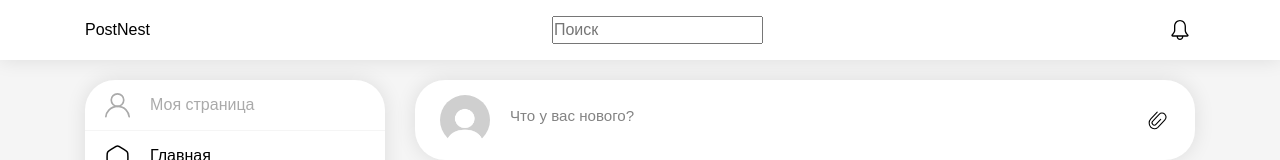
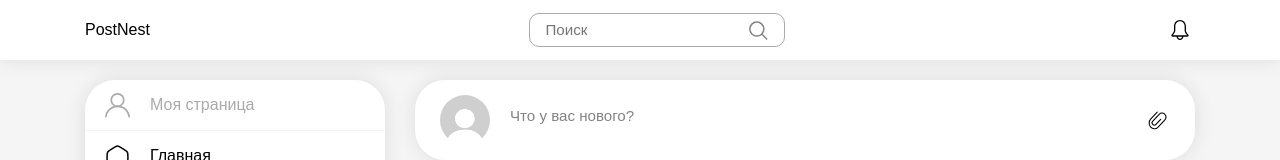
Before and after one commit to ilyhan/SotialNetwork, a React (Vite) app in the folder PostNest/: page /home in a window 1280 px wide. Shown: the top 160 px of the page. Built offline with nearby package versions, Linux system fonts and the light colour scheme.

Commit message:
search input

```diff
--- a/PostNest/src/common/components/header/Header.tsx
+++ b/PostNest/src/common/components/header/Header.tsx
@@ -11,7 +11,7 @@ const Header = () => {
         <HeaderWrapper>
             <HeaderContent>
                 <Logo />
-                <SearchInput />
+                <SearchInput onSearch={(val)=>console.log(val)}/>
                 <Notification />
             </HeaderContent>
         </HeaderWrapper>
--- /dev/null
+++ b/PostNest/src/common/hooks/useDebiunce.ts
@@ -0,0 +1,17 @@
+import { useCallback, useRef } from "react";
+
+export function useDebounce(callback: (val: string) => void, delay: number) {
+    const timer = useRef<NodeJS.Timeout | null>(null);
+
+    const debounceCallback = useCallback((val: string) => {
+        if (timer.current) {
+            clearTimeout(timer.current)
+        }
+
+        timer.current = setTimeout(() => {
+            callback(val)
+        }, delay)
+    }, [callback, delay]);
+
+    return debounceCallback;
+};
--- a/PostNest/src/common/svg-helper/index.ts
+++ b/PostNest/src/common/svg-helper/index.ts
@@ -7,6 +7,7 @@ import notification from '@/common/svg-helper/icons/notification.svg?react';
 import favorite from '@/common/svg-helper/icons/favorite.svg?react';
 import savedpost from '@/common/svg-helper/icons/savedpost.svg?react';
 import pin from '@/common/svg-helper/icons/pin.svg?react';
+import search from '@/common/svg-helper/icons/search.svg?react';
 
 export type IconType = React.FunctionComponent<
     React.SVGProps<SVGSVGElement> & {
@@ -25,7 +26,8 @@ export type ImageComponentsTypes =
     | 'saved'
     | 'favorite'
     | 'savedpost'
-    | 'pin';
+    | 'pin'
+    | 'search';
 
 export const ImageComponents: Record<ImageComponentsTypes, IconType> = {
     profile,
@@ -37,4 +39,5 @@ export const ImageComponents: Record<ImageComponentsTypes, IconType> = {
     favorite,
     savedpost,
     pin,
+    search,
 };
--- a/PostNest/src/common/ui/SearchInput.tsx
+++ b/PostNest/src/common/ui/SearchInput.tsx
@@ -1,8 +1,61 @@
+import React, { useState } from 'react';
+import styled from 'styled-components';
+import { clampText } from '@/common/styles/mixins';
+import { borders, colors, fonts } from '@/common/styles/styleConstants';
+import SvgHelper from '@/common/svg-helper/SvgHelper';
+import { useDebounce } from '@/common/hooks/useDebiunce';
 
-const SearchInput = () => {
-    return(
-        <input placeholder="Поиск">
-        </input>
+interface SearchInputProps {
+    onSearch: (_: string) => void;
+    placeholder?: string;
+};
+
+const StyleInput = styled('input')`
+    ${clampText(fonts.sizes.mainMobile, fonts.sizes.main)}
+    color: ${colors.black};
+    display: block;
+    padding-block: 5px;
+    width: 100%;
+    background: none;
+    border: none;
+    outline: none;
+`;
+
+const InputWrapper = styled('div')`
+    display: flex;
+    justify-content: space-between;
+    align-items: center;
+    padding-inline: 15px;
+    border: 1px solid ${colors.lightGray};
+    border-radius: ${borders.extraSmallRadius};
+`;
+
+const SearchInput = ({ onSearch, placeholder = 'Поиск' }: SearchInputProps) => {
+    const [query, setQuery] = useState('');
+
+    const handleChange = (event: React.ChangeEvent<HTMLInputElement>) => {
+        setQuery(event.target.value);
+        searchDebounce(query);
+    };
+
+    const handleSearch = (val: string) => {
+        if (val.trim()) {
+            onSearch(val.trim());
+        }
+    };
+
+    const searchDebounce = useDebounce(handleSearch, 500);
+
+    return (
+        <InputWrapper>
+            <StyleInput
+                type="text"
+                value={query}
+                onChange={handleChange}
+                placeholder={placeholder}
+            />
+            <SvgHelper iconName='search' color={colors.gray}/>
+        </InputWrapper>
     );
 };
 
```
Also changed, not shown: PostNest/src/common/svg-helper/icons/search.svg (added).
